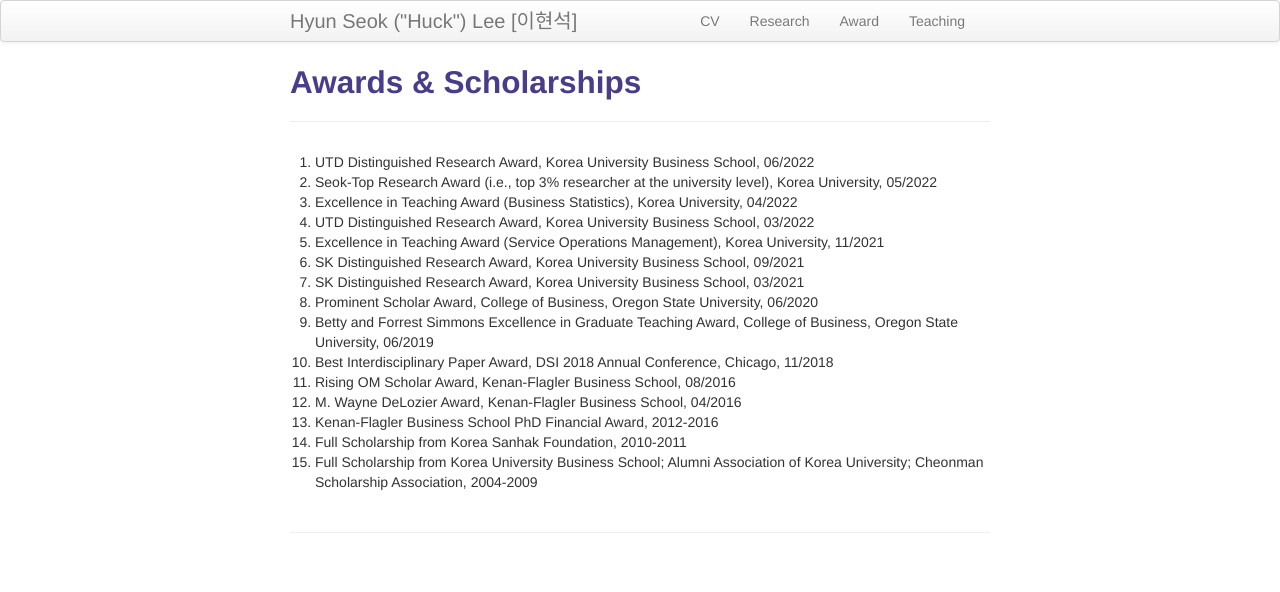
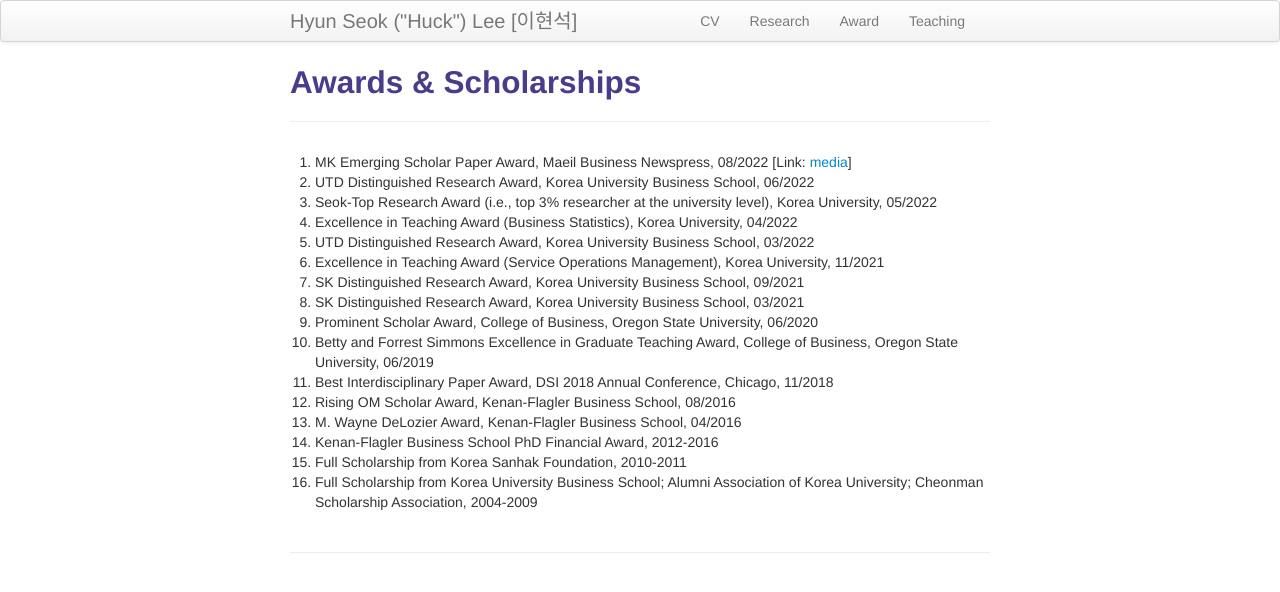
Before and after one commit to lordya2/lordya2.github.io, a Jekyll site: the page built from pages/award.md, in a window 1280 px wide. Shown: the top 592 px of the page. Built offline with Jekyll 4.4.1, drawn with Linux system fonts in a browser that asks for light colours.

Commit message:
Update award.md

```diff
--- a/pages/award.md
+++ b/pages/award.md
@@ -6,21 +6,22 @@ description: Hyun Seok ("Huck") Lee's Awards
 
 
 <!-- ### <u>Awards </u>-->
-1. UTD Distinguished Research Award, Korea University Business School, 06/2022
-2. Seok-Top Research Award (i.e., top 3% researcher at the university level), Korea University, 05/2022
-3. Excellence in Teaching Award (Business Statistics), Korea University, 04/2022
-4. UTD Distinguished Research Award, Korea University Business School, 03/2022
-5. Excellence in Teaching Award (Service Operations Management), Korea University, 11/2021
-6. SK Distinguished Research Award, Korea University Business School, 09/2021
-7. SK Distinguished Research Award, Korea University Business School, 03/2021
-8. Prominent Scholar Award, College of Business, Oregon State University, 06/2020
-9. Betty and Forrest Simmons Excellence in Graduate Teaching Award, College of Business, Oregon State University, 06/2019
-10. Best Interdisciplinary Paper Award, DSI 2018 Annual Conference, Chicago, 11/2018
-11. Rising OM Scholar Award, Kenan-Flagler Business School, 08/2016
-12. M. Wayne DeLozier Award, Kenan-Flagler Business School, 04/2016
-13. Kenan-Flagler Business School PhD Financial Award, 2012-2016
-14. Full Scholarship from Korea Sanhak Foundation, 2010-2011
-15. Full Scholarship from Korea University Business School; Alumni Association of Korea University; Cheonman Scholarship Association, 2004-2009
+1. MK Emerging Scholar Paper Award, Maeil Business Newspress, 08/2022 [Link: [media](https://biz.korea.ac.kr/eng/professor/professor_view?major=607&no=222&refer=%2Fprofessor%2Flsom.html)]
+2. UTD Distinguished Research Award, Korea University Business School, 06/2022
+3. Seok-Top Research Award (i.e., top 3% researcher at the university level), Korea University, 05/2022
+4. Excellence in Teaching Award (Business Statistics), Korea University, 04/2022
+5. UTD Distinguished Research Award, Korea University Business School, 03/2022
+6. Excellence in Teaching Award (Service Operations Management), Korea University, 11/2021
+7. SK Distinguished Research Award, Korea University Business School, 09/2021
+8. SK Distinguished Research Award, Korea University Business School, 03/2021
+9. Prominent Scholar Award, College of Business, Oregon State University, 06/2020
+10. Betty and Forrest Simmons Excellence in Graduate Teaching Award, College of Business, Oregon State University, 06/2019
+11. Best Interdisciplinary Paper Award, DSI 2018 Annual Conference, Chicago, 11/2018
+12. Rising OM Scholar Award, Kenan-Flagler Business School, 08/2016
+13. M. Wayne DeLozier Award, Kenan-Flagler Business School, 04/2016
+14. Kenan-Flagler Business School PhD Financial Award, 2012-2016
+15. Full Scholarship from Korea Sanhak Foundation, 2010-2011
+16. Full Scholarship from Korea University Business School; Alumni Association of Korea University; Cheonman Scholarship Association, 2004-2009
 
 <!--
 [click here for the most recent version of the paper]({{ BASE_PATH}}/pages/working_papers/sample-working-paper.pdf)
```
